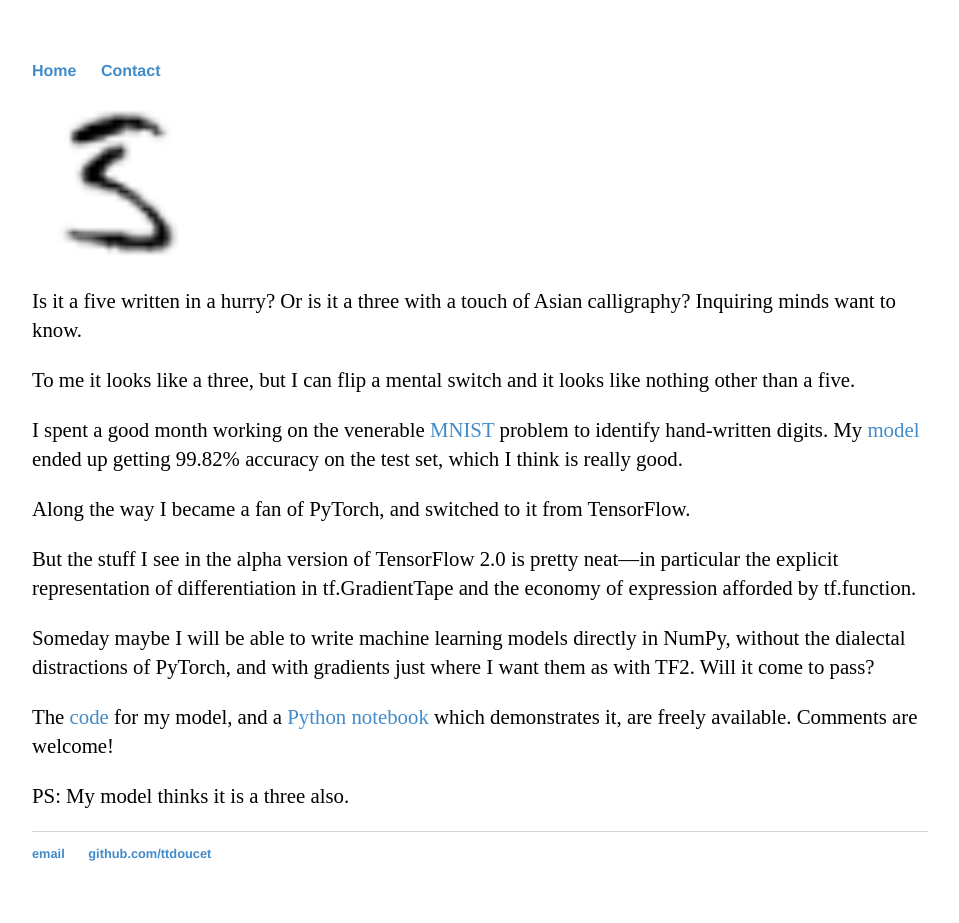
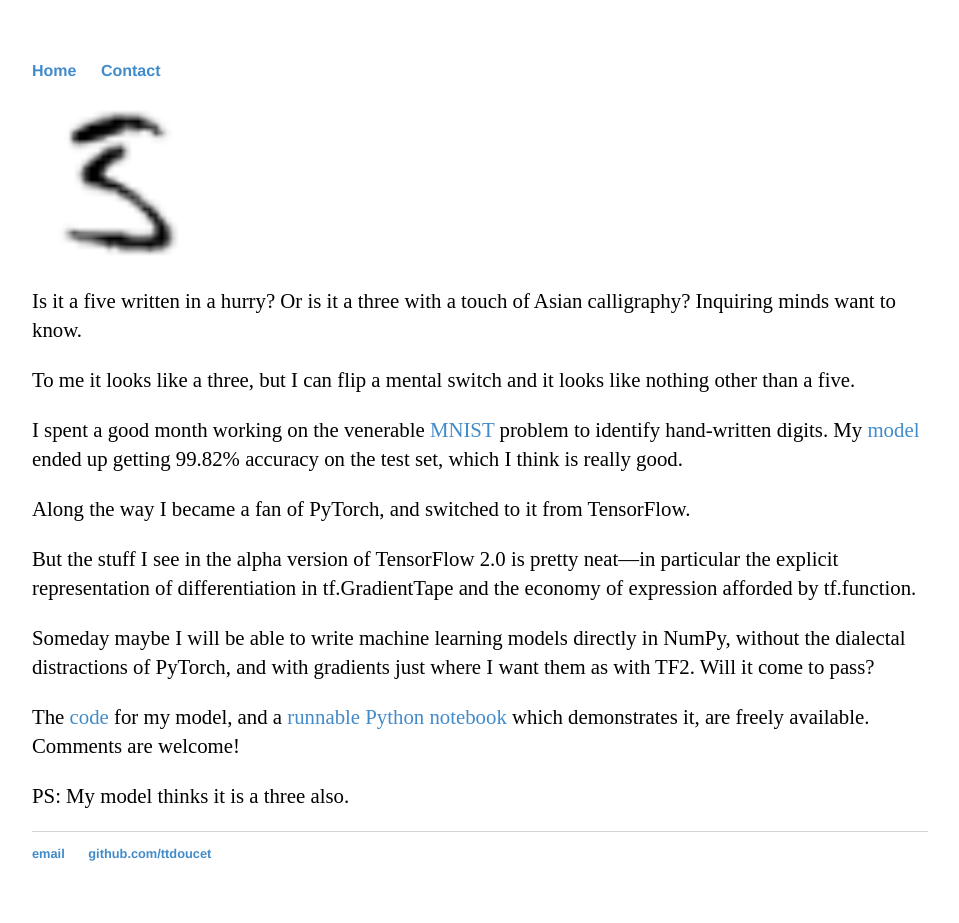
Before and after one commit to ttdoucet/ttdoucet.github.io, a Jekyll site: the page built from mnist/index.md, in a window 1280 px wide. Shown: the whole page, without its empty margins (160-1119 px from the left). Built offline with Jekyll 4.4.1, drawn with Linux system fonts in a browser that asks for light colours.

Commit message:
Updated MNIST page to refer to Colab notebook.

```diff
--- a/mnist/index.md
+++ b/mnist/index.md
@@ -25,11 +25,11 @@ Someday maybe I will be able to write machine learning models directly in
 NumPy, without the dialectal distractions of PyTorch, and with gradients just where
 I want them as with TF2.  Will it come to pass?
 
-The [code] for my model, and a [Python notebook] which demonstrates it,
+The [code] for my model, and a [runnable Python notebook] which demonstrates it,
 are freely available.  Comments are welcome!
 
 PS: My model thinks it is a three also.
 
 [MNIST]: http://yann.lecun.com/exdb/mnist/
 [code]: https://github.com/ttdoucet/mnist
-[Python notebook]: https://nbviewer.jupyter.org/github/ttdoucet/mnist/blob/master/mnist.ipynb
+[runnable Python notebook]: https://colab.research.google.com/github/ttdoucet/mnist/blob/master/mnist.ipynb
```
